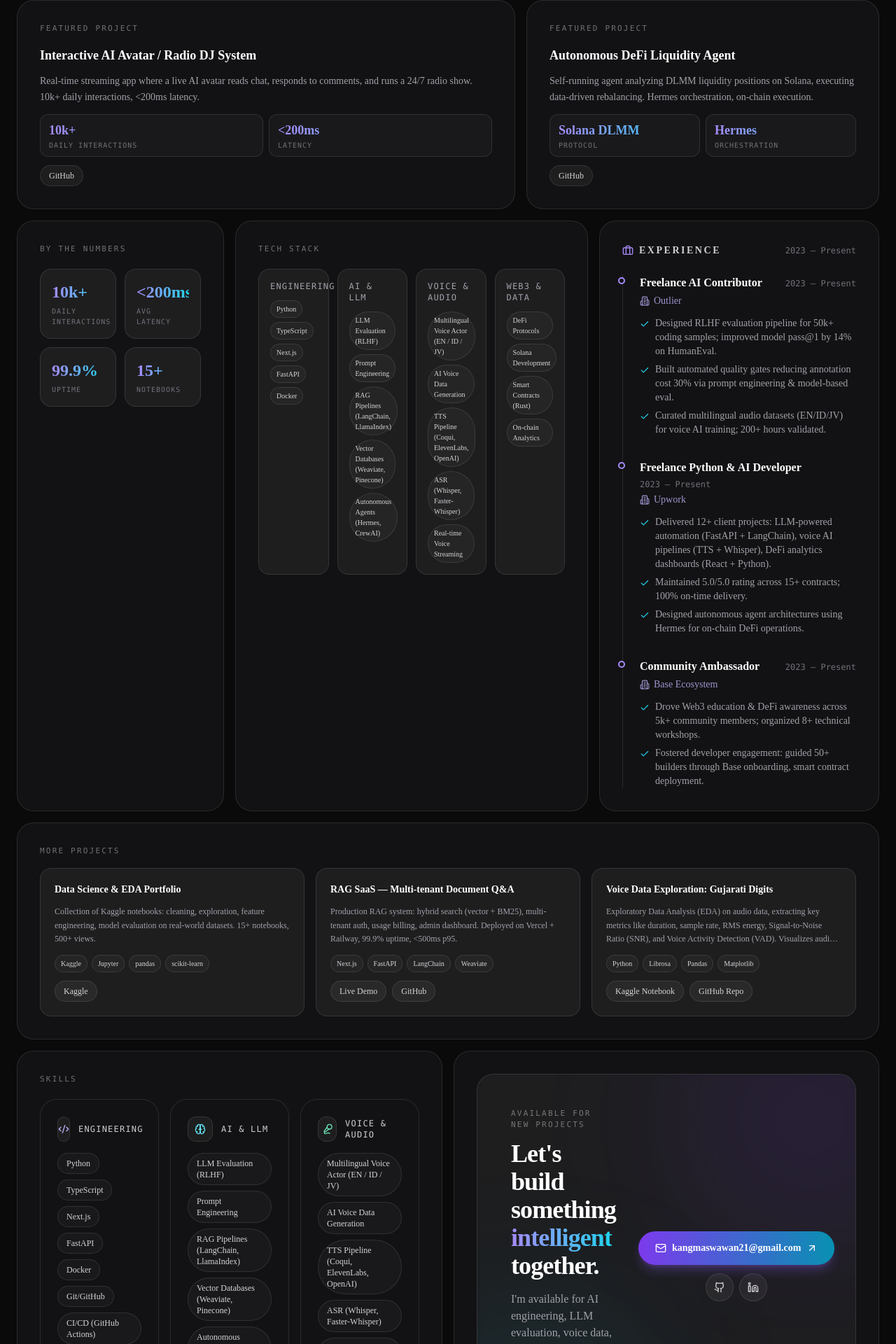
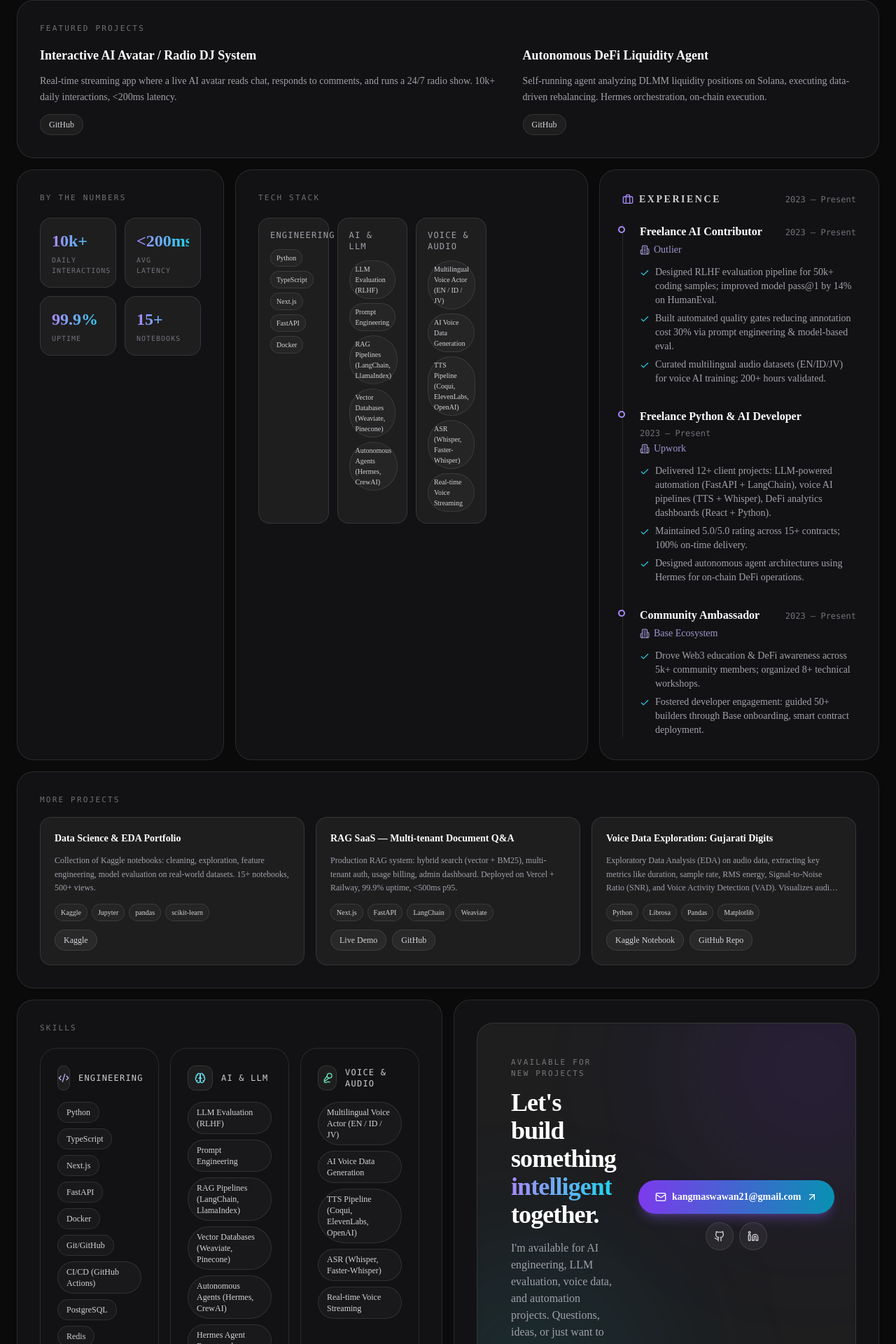
Before and after one commit to cryptboys/portfolio-bento-dark, a Next.js app: page / in a window 1280 px wide. Shown: the part 824-2744 px from the top of the page at 70% size. Built offline with nearby package versions, Linux system fonts and the light colour scheme.

Commit message:
feat: portfolio v2 — fix hydration, trim skills, move @cryptboys to footer, refactor bento layout

```diff
--- a/src/app/page.tsx
+++ b/src/app/page.tsx
@@ -34,30 +34,17 @@ export default function Home() {
           </BentoCard>
 
           {/* Row 2: Featured projects */}
+          <BentoCard delay={0.15} className="lg:col-span-12">
+            <p className="mono-label mb-4">Featured Projects</p>
+            <div className="grid grid-cols-1 gap-4 sm:grid-cols-2 lg:grid-cols-12">
               {featuredProjects.map((project, idx) => (
-            <BentoCard
+                <div
                   key={project.title}
-              delay={0.15 + idx * 0.05}
                   className={idx === 0 ? "lg:col-span-7" : "lg:col-span-5"}
                 >
-              <h3 className="mono-label mb-4">Featured Project</h3>
                   <div className="flex flex-col gap-3">
                     <h4 className="text-lg font-semibold text-white">{project.title}</h4>
                     <p className="text-sm leading-relaxed text-zinc-400">{project.blurb}</p>
-                {project.metrics && (
-                  <div className="grid grid-cols-2 gap-2">
-                    {project.metrics.map((m) => (
-                      <div key={m.label} className="rounded-xl border border-white/10 bg-white/[0.03] px-3 py-2">
-                        <p className="bg-gradient-to-r from-violet-400 to-cyan-400 bg-clip-text text-lg font-bold text-transparent">
-                          {m.value}
-                        </p>
-                        <p className="font-mono text-[10px] uppercase tracking-widest text-zinc-500">
-                          {m.label}
-                        </p>
-                      </div>
-                    ))}
-                  </div>
-                )}
                     {project.links && (
                       <div className="flex flex-wrap gap-2">
                         {project.links.map((l) => (
@@ -74,8 +61,10 @@ export default function Home() {
                       </div>
                     )}
                   </div>
+                </div>
+              ))}
+            </div>
           </BentoCard>
-          ))}
 
           {/* Row 3: Stats + TechStack */}
           <BentoCard delay={0.25} className="lg:col-span-3">
--- a/src/components/Footer.tsx
+++ b/src/components/Footer.tsx
@@ -5,8 +5,8 @@ export default function Footer() {
   return (
     <footer className="flex flex-col items-center gap-4 pb-10 pt-8 text-center sm:flex-row sm:justify-between sm:text-left">
       <p className="font-mono text-xs text-zinc-500">
-        © {new Date().getFullYear()} {profile.name} · Built with Next.js,
-        Tailwind CSS &amp; Framer Motion
+        © {new Date().getFullYear()} {profile.name} · @cryptboys · Built with
+        Next.js, Tailwind CSS &amp; Framer Motion
       </p>
       <div className="flex items-center gap-3">
         {[
--- a/src/components/ProfileCard.tsx
+++ b/src/components/ProfileCard.tsx
@@ -8,7 +8,6 @@ function useWibTime() {
   const [now, setNow] = useState<Date | null>(null);
 
   useEffect(() => {
-    setNow(new Date());
     const id = setInterval(() => setNow(new Date()), 1000);
     return () => clearInterval(id);
   }, []);
@@ -36,7 +35,7 @@ export default function ProfileCard() {
         </div>
         <div className="min-w-0">
           <p className="truncate font-semibold text-zinc-100">{profile.name}</p>
-          <p className="font-mono text-xs text-zinc-500">@cryptboys</p>
+          <p className="font-mono text-xs text-zinc-500">{profile.role}</p>
         </div>
       </div>
 
@@ -65,7 +64,9 @@ export default function ProfileCard() {
         </li>
         <li className="flex items-center gap-3 text-sm">
           <span className="relative inline-flex h-2.5 w-2.5">
-            <span className="absolute inline-flex h-full w-full animate-ping rounded-full bg-emerald-400 opacity-75" />
+            {wib && (
+              <span className="absolute inline-flex h-full w-full animate-ping rounded-full bg-emerald-400 opacity-75" />
+            )}
             <span className="relative inline-flex h-2.5 w-2.5 rounded-full bg-emerald-500" />
           </span>
           <span className="flex min-w-0 flex-col">
--- a/src/components/SkillsCard.tsx
+++ b/src/components/SkillsCard.tsx
@@ -1,23 +1,16 @@
-import { Brain, Code2, Mic2, Network, Server, Database } from "lucide-react";
+import { Brain, Code2, Mic2 } from "lucide-react";
 import { skillGroups } from "@/data/resume";
-import type { SkillGroup } from "@/data/resume";
 
 const iconMap = {
   code: Code2,
   brain: Brain,
   mic: Mic2,
-  chain: Network,
-  server: Server,
-  data: Database,
 } as const;
 
 const tintMap = {
   code: "text-violet-300",
   brain: "text-cyan-300",
   mic: "text-emerald-300",
-  chain: "text-amber-300",
-  server: "text-orange-300",
-  data: "text-pink-300",
 } as const;
 
 export default function SkillsCard() {
@@ -25,7 +18,7 @@ export default function SkillsCard() {
     <div className="flex h-full flex-col gap-5">
       <p className="mono-label">Skills</p>
       <div className="grid flex-1 gap-4 sm:grid-cols-2 lg:grid-cols-3">
-        {skillGroups.map((group: SkillGroup) => {
+        {skillGroups.map((group) => {
           const Icon = iconMap[group.icon];
           const tint = tintMap[group.icon];
           return (
@@ -49,18 +42,7 @@ export default function SkillsCard() {
                     key={item.name}
                     className="rounded-full border border-white/10 bg-white/[0.03] px-3 py-1.5 text-xs text-zinc-300 hover:bg-white/[0.08] transition-colors"
                   >
-                    {item.link ? (
-                      <a
-                        href={item.link}
-                        target="_blank"
-                        rel="noopener noreferrer"
-                        className="flex items-center gap-1"
-                      >
-                        {item.name}
-                      </a>
-                    ) : (
-                      item.name
-                    )}
+                    {item.name}
                   </li>
                 ))}
               </ul>
--- a/src/data/resume.ts
+++ b/src/data/resume.ts
@@ -5,6 +5,7 @@ export const profile = {
   email: "kangmaswawan21@gmail.com",
   github: "https://github.com/cryptboys",
   linkedin: "https://linkedin.com/in/herman-donawan-731554",
+  calendly: "https://calendly.com/placeholder", // ponytail: replace with real Calendly URL
   summary:
     "AI Engineer building production LLM systems: RAG pipelines, RLHF evaluation frameworks, autonomous agents. Shipped voice-driven AI avatar serving 10k+ daily interactions. Full-stack (Next.js, FastAPI, Docker, Vercel/AWS).",
   tagline:
@@ -155,7 +156,6 @@ export const projects: Project[] = [
 
 export type SkillItem = {
   name: string;
-  link?: string;
 };
 
 export type SkillGroup = {
@@ -169,29 +169,29 @@ export const skillGroups: SkillGroup[] = [
     label: "Engineering",
     icon: "code",
     items: [
-      { name: "Python", link: "https://github.com/python" },
-      { name: "TypeScript", link: "https://github.com/microsoft/TypeScript" },
-      { name: "Next.js", link: "https://github.com/vercel/next.js" },
-      { name: "FastAPI", link: "https://github.com/fastapi/fastapi" },
-      { name: "Docker", link: "https://github.com/docker" },
-      { name: "Git/GitHub", link: "https://github.com/git" },
-      { name: "CI/CD (GitHub Actions)", link: "https://github.com/features/actions" },
-      { name: "PostgreSQL", link: "https://github.com/postgres/postgres" },
-      { name: "Redis", link: "https://github.com/redis/redis" },
+      { name: "Python" },
+      { name: "TypeScript" },
+      { name: "Next.js" },
+      { name: "FastAPI" },
+      { name: "Docker" },
+      { name: "Git/GitHub" },
+      { name: "CI/CD (GitHub Actions)" },
+      { name: "PostgreSQL" },
+      { name: "Redis" },
     ],
   },
   {
     label: "AI & LLM",
     icon: "brain",
     items: [
-      { name: "LLM Evaluation (RLHF)", link: "https://github.com/huggingface/trl" },
+      { name: "LLM Evaluation (RLHF)" },
       { name: "Prompt Engineering" },
-      { name: "RAG Pipelines (LangChain, LlamaIndex)", link: "https://github.com/langchain-ai/langchain" },
-      { name: "Vector Databases (Weaviate, Pinecone)", link: "https://github.com/weaviate/weaviate" },
-      { name: "Autonomous Agents (Hermes, CrewAI)", link: "https://github.com/nousresearch/hermes-agent" },
-      { name: "Hermes Agent Framework (Built This Portfolio)", link: "https://hermes-agent.nousresearch.com/" },
-      { name: "Model Fine-tuning (LoRA/QLoRA)", link: "https://github.com/huggingface/peft" },
-      { name: "Model Serving (vLLM, TGI)", link: "https://github.com/vllm-project/vllm" },
+      { name: "RAG Pipelines (LangChain, LlamaIndex)" },
+      { name: "Vector Databases (Weaviate, Pinecone)" },
+      { name: "Autonomous Agents (Hermes, CrewAI)" },
+      { name: "Hermes Agent Framework" },
+      { name: "Model Fine-tuning (LoRA/QLoRA)" },
+      { name: "Model Serving (vLLM, TGI)" },
     ],
   },
   {
@@ -200,39 +200,9 @@ export const skillGroups: SkillGroup[] = [
     items: [
       { name: "Multilingual Voice Actor (EN / ID / JV)" },
       { name: "AI Voice Data Generation" },
-      { name: "TTS Pipeline (Coqui, ElevenLabs, OpenAI)", link: "https://github.com/coqui-ai/TTS" },
-      { name: "ASR (Whisper, Faster-Whisper)", link: "https://github.com/openai/whisper" },
+      { name: "TTS Pipeline (Coqui, ElevenLabs, OpenAI)" },
+      { name: "ASR (Whisper, Faster-Whisper)" },
       { name: "Real-time Voice Streaming" },
     ],
   },
-  {
-    label: "Web3 & Data",
-    icon: "chain",
-    items: [
-      { name: "DeFi Protocols", link: "https://github.com/solana-labs/solana" },
-      { name: "Solana Development", link: "https://github.com/solana-developers" },
-      { name: "Smart Contracts (Rust)" },
-      { name: "On-chain Analytics" },
-    ],
-  },
-  {
-    label: "MLOps & Infra",
-    icon: "server",
-    items: [
-      { name: "Kubernetes (basics)", link: "https://github.com/kubernetes/kubernetes" },
-      { name: "Monitoring (Prometheus/Grafana)", link: "https://github.com/prometheus/prometheus" },
-      { name: "CI/CD Pipelines" },
-      { name: "Cloud (Vercel, Railway, AWS)" },
-    ],
-  },
-  {
-    label: "Data Science",
-    icon: "data",
-    items: [
-      { name: "EDA & Feature Engineering" },
-      { name: "XGBoost / LightGBM", link: "https://github.com/dmlc/xgboost" },
-      { name: "Experiment Tracking (MLflow/W&B)", link: "https://github.com/mlflow/mlflow" },
-      { name: "Kaggle Competitions", link: "https://www.kaggle.com" },
-    ],
-  },
 ];
```
Lines whose indentation alone changed are shown as unchanged.
